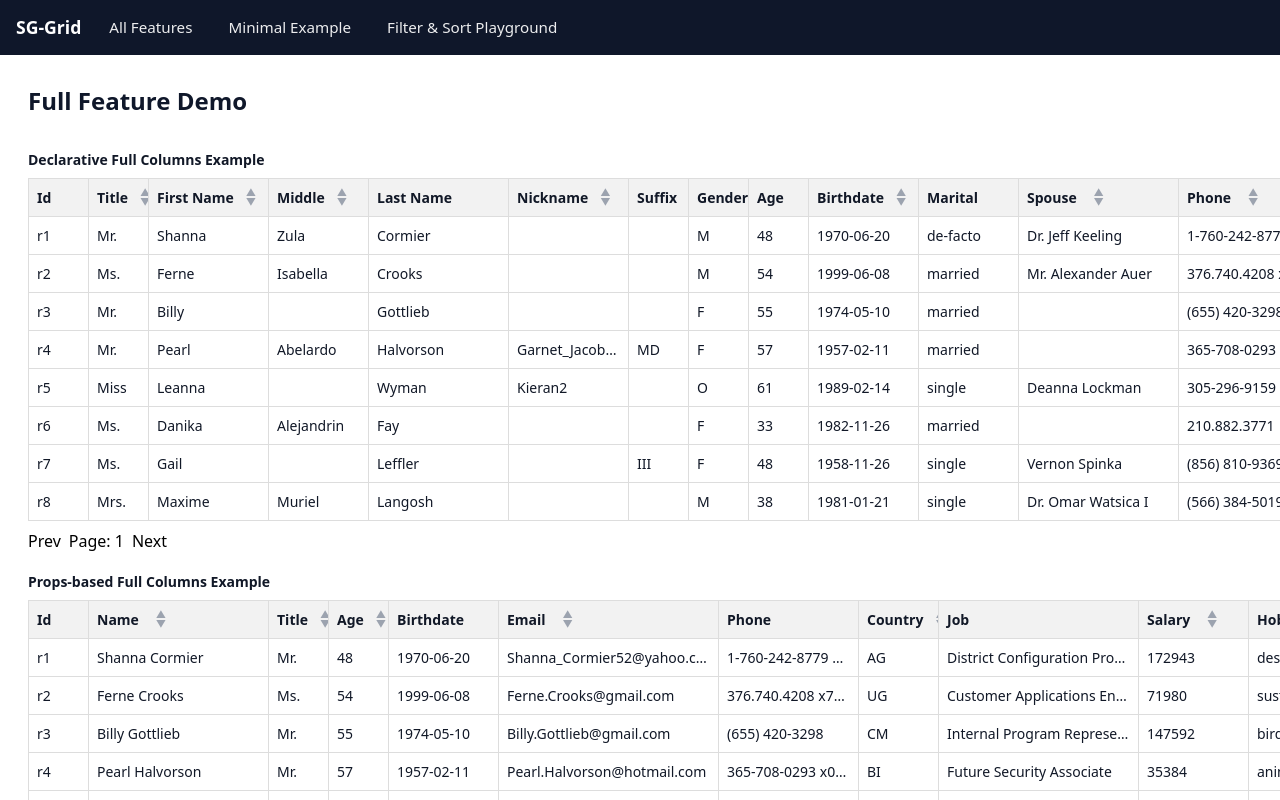
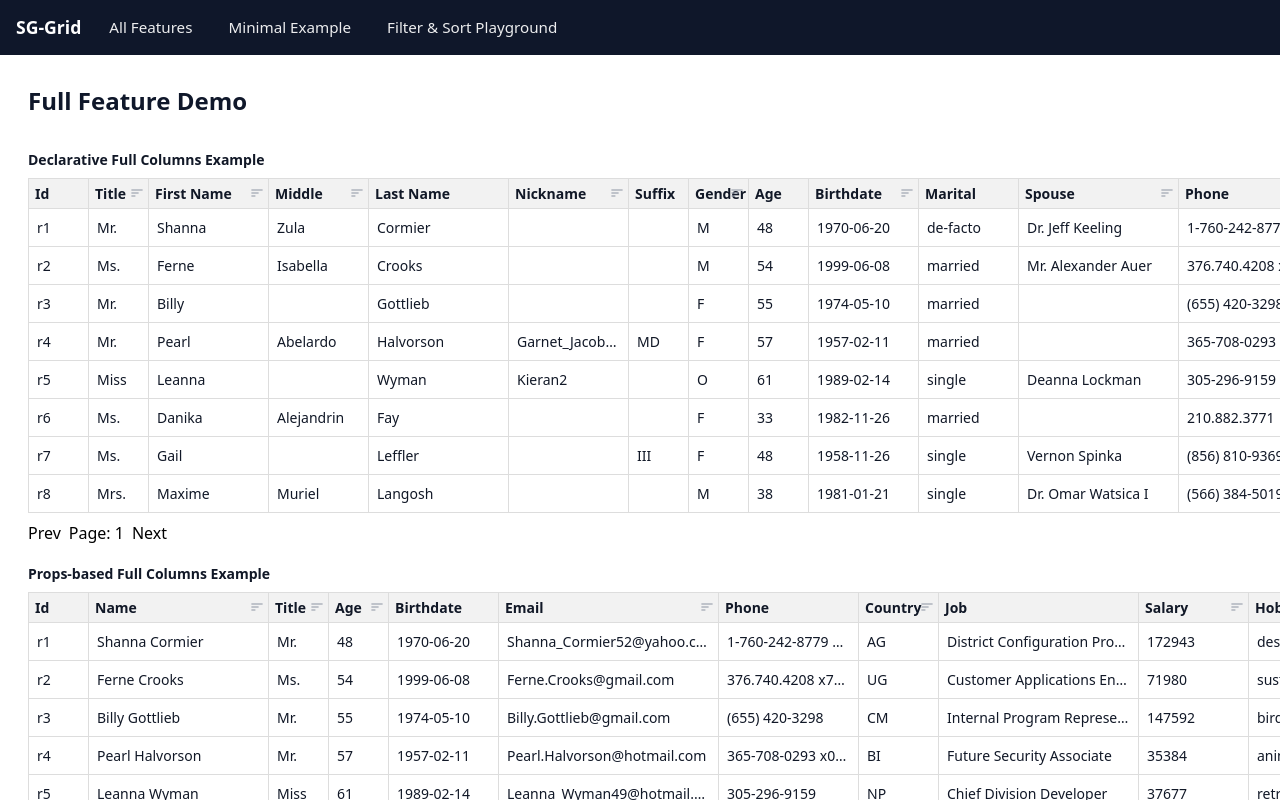
Before and after one commit to serhatgurel/sg-grid, a Vue app: page / in a window 1280 px wide. Shown: the top 800 px of the page. Built offline with nearby package versions, Linux system fonts and the light colour scheme.

Commit message:
feat: enhance sortable column headers with Material Symbols and improved layout

```diff
--- a/index.html
+++ b/index.html
@@ -1,10 +1,15 @@
-<!DOCTYPE html>
+<!doctype html>
 <html lang="en">
   <head>
-    <meta charset="utf-8">
-    <link rel="icon" href="/favicon.ico">
-    <meta name="description" content="sg-grid Vite app">
-    <meta name="viewport" content="width=device-width, initial-scale=1.0">
+    <meta charset="utf-8" />
+    <!-- Google Material Symbols (icons) -->
+    <link
+      href="https://fonts.googleapis.com/css2?family=Material+Symbols+Outlined"
+      rel="stylesheet"
+    />
+    <link rel="icon" href="/favicon.ico" />
+    <meta name="description" content="sg-grid Vite app" />
+    <meta name="viewport" content="width=device-width, initial-scale=1.0" />
     <title>Vite App</title>
   </head>
   <body>
--- a/src/components/SgGrid.vue
+++ b/src/components/SgGrid.vue
@@ -46,17 +46,25 @@
               if (column.sortable) onHeaderSortClick(column, e as unknown as MouseEvent)
             }
           "
+          class="sg-header-cell"
         >
           <slot name="header" :column="column">
             <div style="display: flex; align-items: center; gap: 6px">
               <span>{{ column.caption ?? column.field }}</span>
-              <!-- consolidated sort indicator: reserved space; render chevrons only when column.sortable -->
-              <span data-test-sort-indicator class="sg-sort-indicator" style="margin-left: 6px">
+              <!-- put sort indicator absolutely at the far right edge of the header cell -->
+              <span data-test-sort-indicator class="sg-sort-indicator">
                 <template v-if="column.sortable">
                   <!-- when sorted: show single active arrow and optional order badge -->
                   <template v-if="getSortInfo(column.key)">
                     <span class="sg-indicator-active" aria-hidden="true">
-                      {{ getSortInfoSafe(column.key).direction === 'asc' ? '▲' : '▼' }}
+                      <span class="material-symbols-outlined">{{
+                        getSortInfoSafe(column.key).direction === 'asc'
+                          ? 'arrow_upward'
+                          : 'arrow_downward'
+                      }}</span>
+                      <span class="visually-hidden">{{
+                        getSortInfoSafe(column.key).direction === 'asc' ? '▲' : '▼'
+                      }}</span>
                     </span>
                     <sup
                       v-if="
@@ -69,7 +77,9 @@
                   </template>
                   <!-- when not sorted: show neutral stacked chevrons to indicate sortable affordance -->
                   <template v-else>
-                    <span class="sg-indicator-neutral" aria-hidden="true"></span>
+                    <span class="sg-indicator-neutral" aria-hidden="true">
+                      <span class="material-symbols-outlined">sort</span>
+                    </span>
                   </template>
                 </template>
                 <!-- when not sortable: empty placeholder preserved for layout -->
@@ -466,30 +476,39 @@ const rowsToRender = computed(() => {
   display: inline-flex;
   align-items: center;
   justify-content: center;
-  width: 20px; /* fixed width to prevent layout shift */
+  min-width: 12px; /* minimal reserved space to prevent layout shift */
   height: 18px;
   font-size: 12px;
+  padding: 0 2px;
 }
 .sg-indicator-neutral {
   display: inline-flex;
-  flex-direction: column;
   align-items: center;
+  justify-content: center;
   color: #9ca3af; /* neutral color */
-  line-height: 10px;
 }
-.sg-indicator-neutral::before,
-.sg-indicator-neutral::after {
-  display: block;
-  content: '▲';
-  font-size: 10px;
-  line-height: 10px;
-}
-.sg-indicator-neutral::after {
-  content: '▼';
+.sg-indicator-neutral .material-symbols-outlined {
+  font-variation-settings:
+    'FILL' 0,
+    'wght' 400,
+    'GRAD' 0,
+    'opsz' 20;
+  font-size: 16px;
 }
 .sg-indicator-active {
   color: #111827;
-  font-size: 12px;
+}
+.sg-indicator-active .material-symbols-outlined {
+  font-variation-settings:
+    'FILL' 0,
+    'wght' 600,
+    'GRAD' 0,
+    'opsz' 20;
+  font-size: 16px;
+}
+/* tighten header padding so content (including icons) sits closer to cell edge */
+.sg-grid-table th {
+  padding: 4px 6px;
 }
 .sg-sort-order {
   font-size: 10px;
@@ -509,4 +528,24 @@ const rowsToRender = computed(() => {
 .sg-grid-table th[tabindex] {
   cursor: pointer;
 }
+
+/* position header as relative so the indicator can sit at the extreme right */
+.sg-header-cell {
+  position: relative;
+  padding-right: 6px; /* small padding to keep icon off the absolute edge */
+}
+
+.sg-header-cell .sg-sort-indicator {
+  position: absolute;
+  right: 2px; /* move indicator very close to the border */
+  top: 50%;
+  transform: translateY(-50%);
+  padding: 0 1px;
+  min-width: 0; /* allow icon to occupy minimal space */
+}
+
+/* ensure filter controls don't overlap the absolutely positioned indicator */
+.sg-header-cell > div {
+  padding-right: 28px; /* leave room for indicator and possible order badge */
+}
 </style>
```
